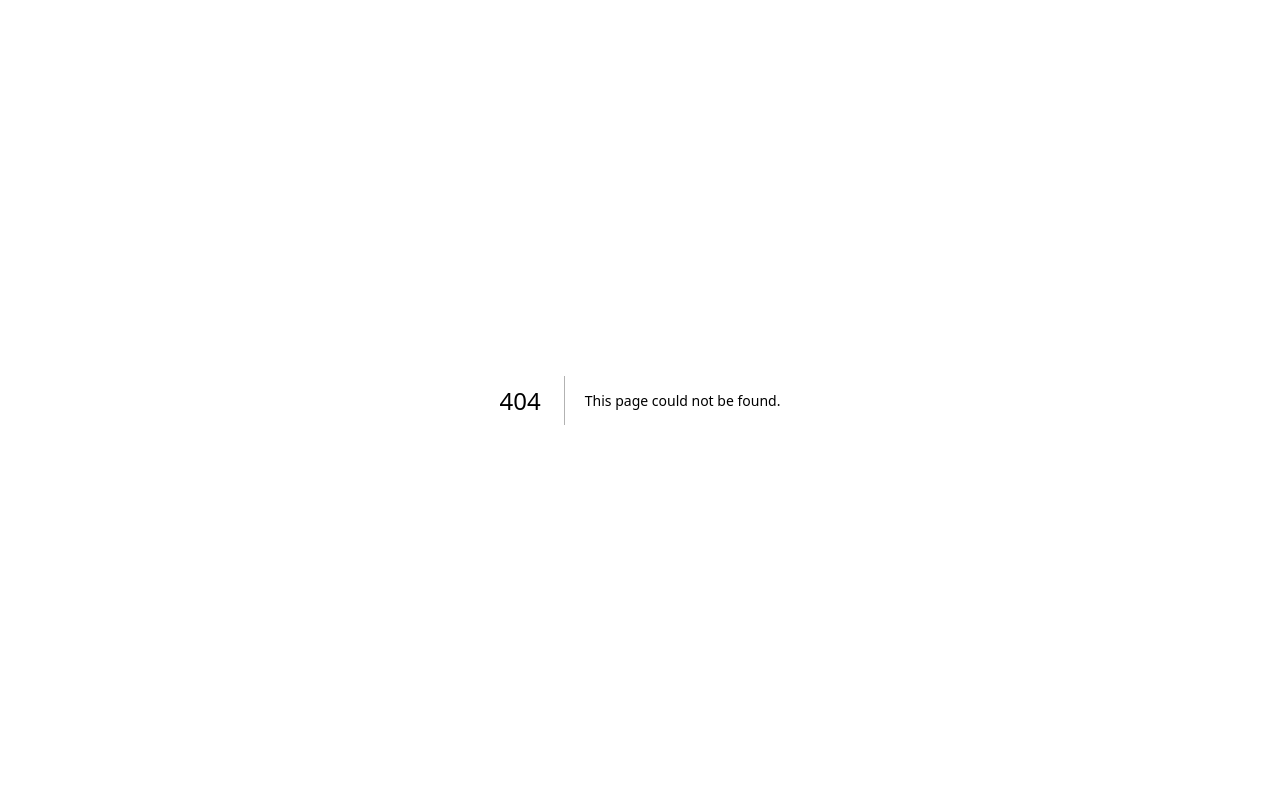
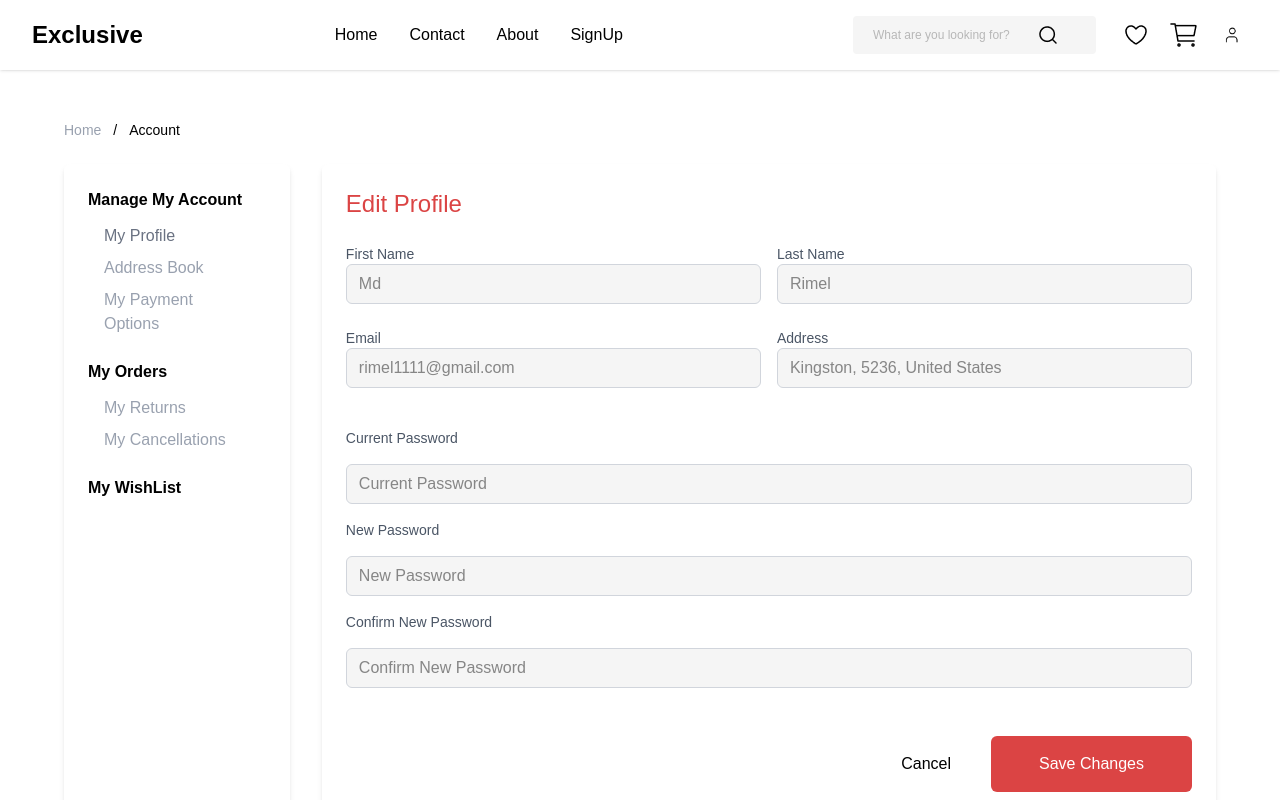
Before and after one commit to Jozeftomy/E-Commerce, a Next.js app: page /account in a window 1280 px wide. Before the commit this address had no page. Shown: the top 800 px of the page. Built offline with nearby package versions, Linux system fonts and the light colour scheme.

Commit message:
Contact Page

```diff
--- /dev/null
+++ b/src/app/account/page.jsx
@@ -0,0 +1,90 @@
+import React from 'react';
+import Navbar from '../components/NavBar';
+import Footer from '../components/Footer';
+
+const page = () => {
+  return (
+    <div className="min-h-screen flex flex-col">
+      <Navbar />
+
+      <div className="flex-grow w-full px-4 md:px-16 mt-[120px]">
+        {/* Navigation */}
+        <div className="flex gap-3 items-center mb-6 text-sm font-poppins text-gray-400">
+          <span>Home</span>
+          <span className="text-black">/</span>
+          <span className="text-black">Account</span>
+        </div>
+
+        {/* Main Content */}
+        <div className="flex flex-col lg:flex-row gap-8">
+          {/* Sidebar */}
+          <div className="w-full lg:w-[280px] bg-white rounded-md p-6 font-poppins flex flex-col gap-2 shadow-md">
+            <div className="font-semibold text-black mb-1">Manage My Account</div>
+            <button className="text-gray-500 font-medium text-left px-4 hover:text-red-600 transition">My Profile</button>
+            <button className="text-gray-400 text-left px-4 hover:text-red-500 transition">Address Book</button>
+            <button className="text-gray-400 text-left px-4 mb-4 hover:text-red-500 transition">My Payment Options</button>
+
+            <div className="font-semibold text-black mb-1">My Orders</div>
+            <button className="text-gray-400 text-left px-4 hover:text-red-500 transition">My Returns</button>
+            <button className="text-gray-400 text-left px-4 mb-4 hover:text-red-500 transition">My Cancellations</button>
+
+            <div className="font-semibold text-black">My WishList</div>
+          </div>
+
+          {/* Form */}
+          <div className="w-full max-w-4xl bg-white shadow-md rounded-md p-6 flex flex-col gap-6 font-poppins mx-auto">
+            <h2 className="text-2xl font-medium text-[#DB4444]">Edit Profile</h2>
+
+            {/* Name Fields */}
+            <div className="flex flex-col md:flex-row gap-4">
+              <div className="flex flex-col flex-1">
+                <label className="text-gray-600 text-sm">First Name</label>
+                <input type="text" placeholder="Md" className="h-10 border border-gray-300 rounded-md px-3 bg-[#F5F5F5]" />
+              </div>
+              <div className="flex flex-col flex-1">
+                <label className="text-gray-600 text-sm">Last Name</label>
+                <input type="text" placeholder="Rimel" className="h-10 border border-gray-300 rounded-md px-3 bg-[#F5F5F5]" />
+              </div>
+            </div>
+
+            {/* Email & Address */}
+            <div className="flex flex-col md:flex-row gap-4">
+              <div className="flex flex-col flex-1">
+                <label className="text-gray-600 text-sm">Email</label>
+                <input type="email" placeholder="rimel1111@gmail.com" className="h-10 border border-gray-300 rounded-md px-3 bg-[#F5F5F5]" />
+              </div>
+              <div className="flex flex-col flex-1">
+                <label className="text-gray-600 text-sm">Address</label>
+                <input type="text" placeholder="Kingston, 5236, United States" className="h-10 border border-gray-300 rounded-md px-3 bg-[#F5F5F5]" />
+              </div>
+            </div>
+
+            {/* Password Fields */}
+            <div className="flex flex-col gap-4 mt-4">
+              <label className="text-gray-600 text-sm">Current Password</label>
+              <input type="password" placeholder="Current Password" className="h-10 border border-gray-300 rounded-md px-3 bg-[#F5F5F5]" />
+
+              <label className="text-gray-600 text-sm">New Password</label>
+              <input type="password" placeholder="New Password" className="h-10 border border-gray-300 rounded-md px-3 bg-[#F5F5F5]" />
+
+              <label className="text-gray-600 text-sm">Confirm New Password</label>
+              <input type="password" placeholder="Confirm New Password" className="h-10 border border-gray-300 rounded-md px-3 bg-[#F5F5F5]" />
+            </div>
+
+            {/* Buttons */}
+            <div className="flex flex-col sm:flex-row gap-4 mt-6 justify-end">
+              <button className="h-[56px] px-6 text-black font-normal">Cancel</button>
+              <button className="h-[56px] px-12 bg-[#DB4444] text-white font-medium rounded-md hover:bg-red-600 transition">
+                Save Changes
+              </button>
+            </div>
+          </div>
+        </div>
+      </div>
+
+      <Footer />
+    </div>
+  );
+};
+
+export default page;
--- a/src/app/cart/page.jsx
+++ b/src/app/cart/page.jsx
@@ -1,14 +1,17 @@
 'use client';
-
+import { useRouter } from "next/navigation";
 import React, { useState } from 'react';
 import Navbar from '../components/NavBar';
 import Footer from '../components/Footer';
+
+
 
 const QuantitySelector = () => {
   const [quantity, setQuantity] = useState(1);
 
   const increaseQuantity = () => setQuantity(prev => prev + 1);
   const decreaseQuantity = () => setQuantity(prev => (prev > 1 ? prev - 1 : 1));
+
 
   return (
     <div className="w-[72px] h-[44px] rounded-[4px] border-[1.5px] border-[#00000066] flex items-center justify-center gap-[8px] px-[12px] bg-white">
@@ -25,12 +28,25 @@ const QuantitySelector = () => {
   );
 };
 
+const CheckoutButton = () => {
+    const router = useRouter();
+
+    return (
+      <button
+        onClick={() => router.push("/checkout")}
+        className="w-[260px] h-[56px] self-center mt-8 bg-[#DB4444] text-white font-poppins font-medium text-[16px] rounded-[4px] flex items-center justify-center px-[48px] py-[16px] hover:cursor-pointer"
+      >
+        Proceed to Checkout
+      </button>
+    );
+  };
+
 const Page = () => {
   return (
     <>
       <Navbar />
 
-      {/* Breadcrumb Navigation */}
+      {/*  Navigation */}
       <div className="w-full flex flex-col items-center">
         <div className="mt-[222px] flex gap-[12px] items-center self-start ml-[135px]">
           <div className="font-poppins font-normal text-[14px] leading-[21px] text-gray-400">Home</div>
@@ -113,9 +129,7 @@ const Page = () => {
                 </div>
               </div>
             </div>
-            <button className="w-[260px] h-[56px] self-center mt-8 bg-[#DB4444] text-white font-poppins font-medium text-[16px] rounded-[4px] flex items-center justify-center px-[48px] py-[16px] hover:cursor-pointer">
-              Proceed to Checkout
-            </button>
+            <CheckoutButton />
           </div>
         </div>
       </div>
--- /dev/null
+++ b/src/app/checkout/page.jsx
@@ -0,0 +1,9 @@
+import React from 'react'
+
+const page = () => {
+  return (
+    <div>page</div>
+  )
+}
+
+export default page
--- a/src/app/components/NavBar.jsx
+++ b/src/app/components/NavBar.jsx
@@ -36,6 +36,12 @@ const Navbar = () => (
           <Link href="/cart">
           <img src="/Images/cart.png" alt="Cart" className="w-6 md:w-8 h-6 md:h-8 object-contain" />
         </Link>
+        <Link href="/account">
+  <div className="w-[32px] h-[32px] flex items-center justify-center rounded-md hover:cursor-pointer">
+    <img src="/Images/user.png" alt="User Icon" className="w-[20px] h-[20px] object-contain" />
+  </div>
+</Link>
+
         </div>
       </div>
     </div>
```
Also changed, not shown: public/Images/user.png (added).
